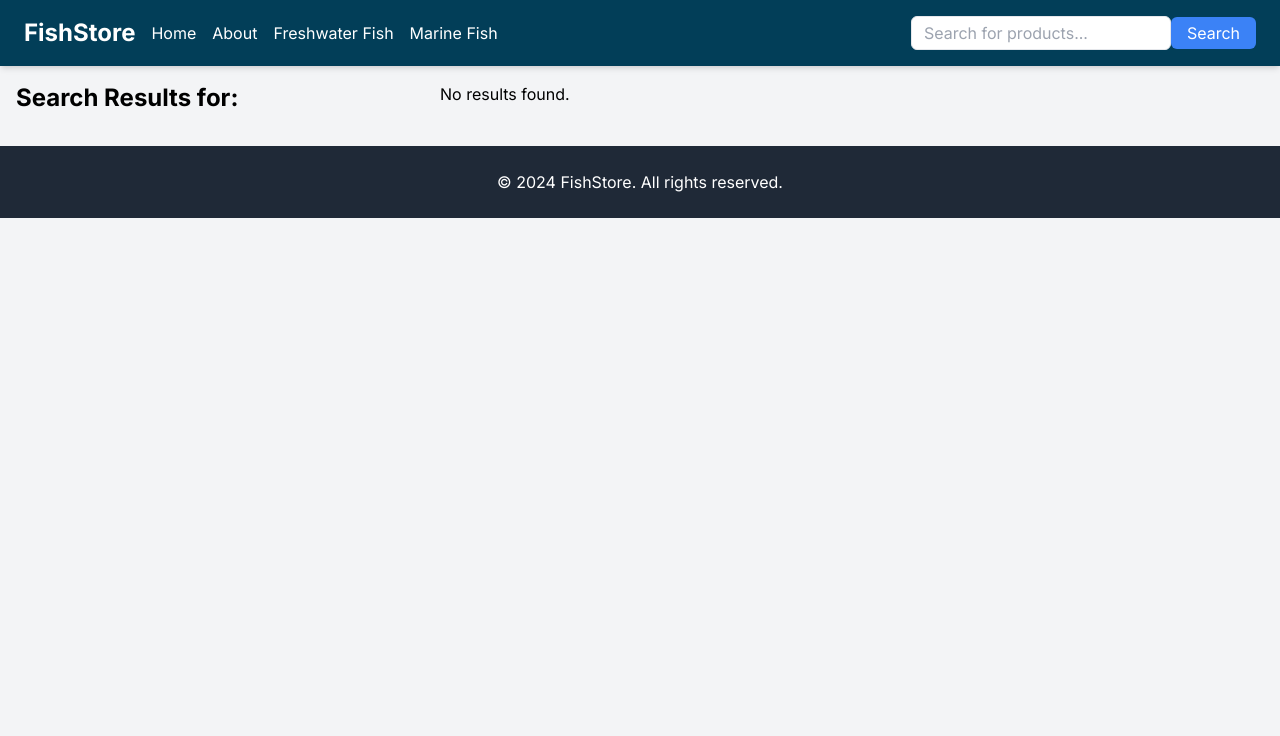
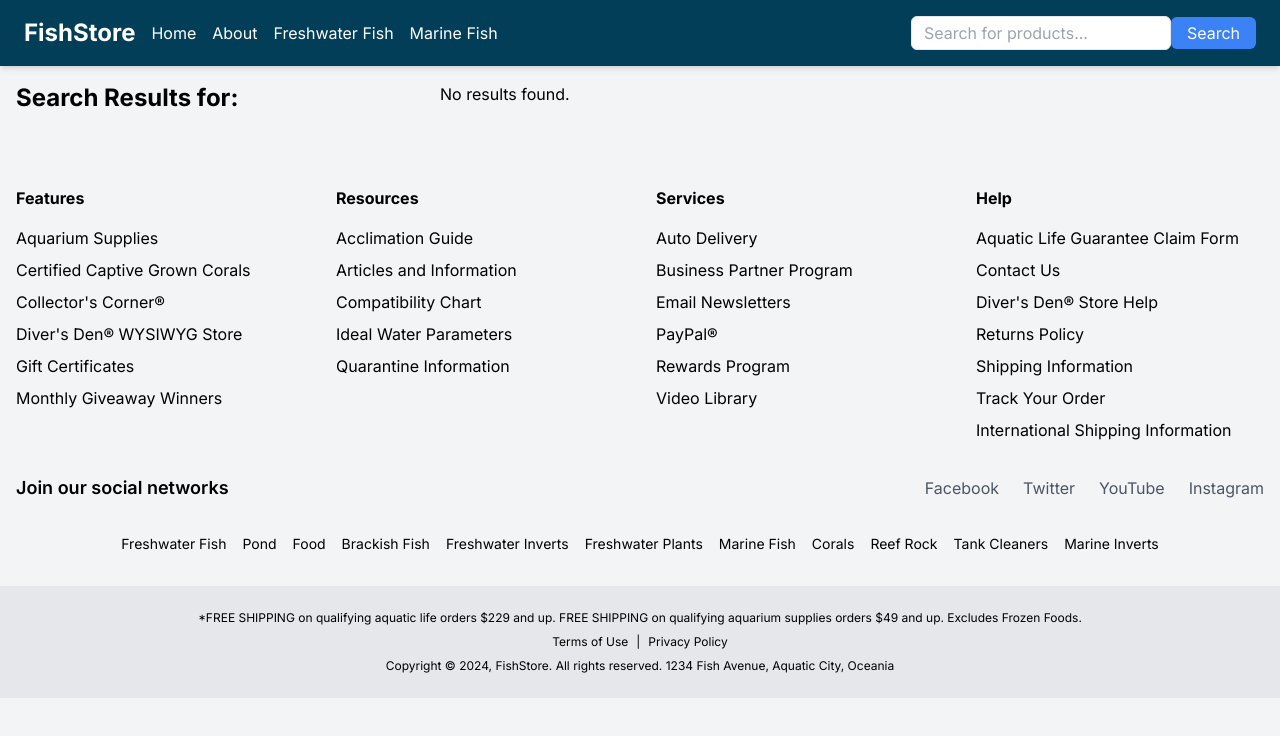
Before and after one commit to NicholasHomayouni/Ecomm-App-Frontend, a Next.js app: page /search in a window 1280 px wide. Shown: the top 736 px of the page. Built offline with nearby package versions, Linux system fonts and the light colour scheme.

Commit message:
fixed search state issues

```diff
--- a/src/app/category/marine-fish/[subcategory]/[productId]/page.tsx
+++ b/src/app/category/marine-fish/[subcategory]/[productId]/page.tsx
@@ -28,7 +28,7 @@ export default async function ProductDetailPage({ params }: { params: { productI
             </div>
 
             <nav className="text-sm text-blue-600 mt-4">
-                Home &gt; Marine Fish &gt; Captive-Bred Fish &gt; All Captive-Bred Fish &gt; {product.name}
+                Home &gt; Freshwater Fish &gt; Captive-Bred Fish &gt; All Captive-Bred Fish &gt; {product.name}
             </nav>
             <div className="flex flex-col md:flex-row mt-4 gap-6">
                 {/*left column */}
--- /dev/null
+++ b/src/app/footer.tsx
@@ -0,0 +1,108 @@
+export default function Footer() {
+    return (
+        <footer className="bg-gray-100 text-black py-10">
+            {/* Top section with features, resources, services, help */}
+            <div className="container mx-auto px-4 grid grid-cols-2 md:grid-cols-4 gap-8">
+                <div>
+                    <h4 className="font-bold mb-4">Features</h4>
+                    <ul className="space-y-2">
+                        <li>Aquarium Supplies</li>
+                        <li>Certified Captive Grown Corals</li>
+                        <li>Collector's Corner®</li>
+                        <li>Diver's Den® WYSIWYG Store</li>
+                        <li>Gift Certificates</li>
+                        <li>Monthly Giveaway Winners</li>
+                    </ul>
+                </div>
+                <div>
+                    <h4 className="font-bold mb-4">Resources</h4>
+                    <ul className="space-y-2">
+                        <li>Acclimation Guide</li>
+                        <li>Articles and Information</li>
+                        <li>Compatibility Chart</li>
+                        <li>Ideal Water Parameters</li>
+                        <li>Quarantine Information</li>
+                    </ul>
+                </div>
+                <div>
+                    <h4 className="font-bold mb-4">Services</h4>
+                    <ul className="space-y-2">
+                        <li>Auto Delivery</li>
+                        <li>Business Partner Program</li>
+                        <li>Email Newsletters</li>
+                        <li>PayPal®</li>
+                        <li>Rewards Program</li>
+                        <li>Video Library</li>
+                    </ul>
+                </div>
+                <div>
+                    <h4 className="font-bold mb-4">Help</h4>
+                    <ul className="space-y-2">
+                        <li>Aquatic Life Guarantee Claim Form</li>
+                        <li>Contact Us</li>
+                        <li>Diver's Den® Store Help</li>
+                        <li>Returns Policy</li>
+                        <li>Shipping Information</li>
+                        <li>Track Your Order</li>
+                        <li>International Shipping Information</li>
+                    </ul>
+                </div>
+            </div>
+
+            {/* Social section */}
+            <div className="container mx-auto px-4 mt-8">
+                <div className="flex flex-col md:flex-row items-center justify-between space-y-4 md:space-y-0">
+                    <div className="text-lg font-semibold">Join our social networks</div>
+                    <div className="flex space-x-6">
+                        <a href="#" className="text-gray-600 hover:text-gray-900">
+                            <i className="fab fa-facebook-f"></i> Facebook
+                        </a>
+                        <a href="#" className="text-gray-600 hover:text-gray-900">
+                            <i className="fab fa-twitter"></i> Twitter
+                        </a>
+                        <a href="#" className="text-gray-600 hover:text-gray-900">
+                            <i className="fab fa-youtube"></i> YouTube
+                        </a>
+                        <a href="#" className="text-gray-600 hover:text-gray-900">
+                            <i className="fab fa-instagram"></i> Instagram
+                        </a>
+                    </div>
+                </div>
+            </div>
+
+            {/* Bottom section with links */}
+            <div className="container mx-auto px-4 mt-8">
+                <div className="flex justify-center flex-wrap space-x-4 text-sm">
+                    <a href="#" className="hover:underline">Freshwater Fish</a>
+                    <a href="#" className="hover:underline">Pond</a>
+                    <a href="#" className="hover:underline">Food</a>
+                    <a href="#" className="hover:underline">Brackish Fish</a>
+                    <a href="#" className="hover:underline">Freshwater Inverts</a>
+                    <a href="#" className="hover:underline">Freshwater Plants</a>
+                    <a href="#" className="hover:underline">Marine Fish</a>
+                    <a href="#" className="hover:underline">Corals</a>
+                    <a href="#" className="hover:underline">Reef Rock</a>
+                    <a href="#" className="hover:underline">Tank Cleaners</a>
+                    <a href="#" className="hover:underline">Marine Inverts</a>
+                </div>
+            </div>
+
+            {/* Footer bottom */}
+            <div className="bg-gray-200 py-6 mt-8">
+                <div className="container mx-auto px-4 text-center space-y-2">
+                    <p className="text-xs">
+                        *FREE SHIPPING on qualifying aquatic life orders $229 and up. FREE SHIPPING on qualifying aquarium supplies orders $49 and up. Excludes Frozen Foods.
+                    </p>
+                    <div className="text-xs space-x-2">
+                        <a href="#" className="hover:underline">Terms of Use</a>
+                        <span>|</span>
+                        <a href="#" className="hover:underline">Privacy Policy</a>
+                    </div>
+                    <p className="text-xs">
+                        Copyright © 2024, FishStore. All rights reserved. 1234 Fish Avenue, Aquatic City, Oceania
+                    </p>
+                </div>
+            </div>
+        </footer>
+    );
+}
--- a/src/app/layout.tsx
+++ b/src/app/layout.tsx
@@ -2,6 +2,7 @@ import type { Metadata } from "next";
 import { Inter } from "next/font/google";
 import "./globals.css";
 import Navbar from "./navbar/Navbar";
+import Footer from "./footer";
 
 const inter = Inter({ subsets: ["latin"] });
 
@@ -21,9 +22,7 @@ export default function RootLayout({
         <div className="bg-gray-100 min-h-screen">
           <Navbar />
           {children}
-          <footer className="bg-gray-800 text-white py-6 text-center">
-            <p>© 2024 FishStore. All rights reserved.</p>
-          </footer>
+          <Footer />
         </div>
       </body>
     </html>
--- a/src/app/navbar/Navbar.tsx
+++ b/src/app/navbar/Navbar.tsx
@@ -7,8 +7,7 @@ import { Product } from '../models/Product';
 export default function Navbar() {
     const [searchTerm, setSearchTerm] = useState('');
     const [suggestions, setSuggestions] = useState([]);
-
-
+    const [lastSearchTerm, setLastSearchTerm] = useState('');
     const [selectedSuggestion, setSelectedSuggestion] = useState('');
 
     const handleInputChange = (e: any) => {
@@ -17,8 +16,22 @@ export default function Navbar() {
 
     const handleClick = (suggestion: any) => {
         setSelectedSuggestion(suggestion);
-        setSearchTerm(suggestion.name);
+        setSearchTerm('');
+        setSuggestions([]);
     }
+
+    const handleSearch = () => {
+        if (searchTerm === lastSearchTerm) {
+            setSearchTerm('');
+            setTimeout(() => {
+                setSearchTerm(lastSearchTerm);
+            }, 0);
+        } else {
+            setLastSearchTerm(searchTerm);
+        }
+        setSearchTerm('');
+        setSuggestions([]);
+    };
 
     useEffect(() => {
         if (searchTerm) {
@@ -60,7 +73,7 @@ export default function Navbar() {
                                     {suggestions.map((suggestion: any) => (
                                         <li key={suggestion.productId} className="hover:bg-gray-200 px-3 py-2 cursor-pointer">
                                             <Link
-                                                onClick={handleClick}
+                                                onClick={() => handleClick(suggestion)}
                                                 href={`/search?query=${encodeURIComponent(suggestion.name)}`}>
 
                                                 {suggestion.name}
@@ -74,6 +87,7 @@ export default function Navbar() {
                             <button
                                 type="submit"
                                 className="bg-blue-500 text-white px-4 py-1 rounded-md"
+                                onClick={handleSearch}
                             >
                                 Search
                             </button>
```
Also changed, not shown: public/images/oscar.jpg (added).
